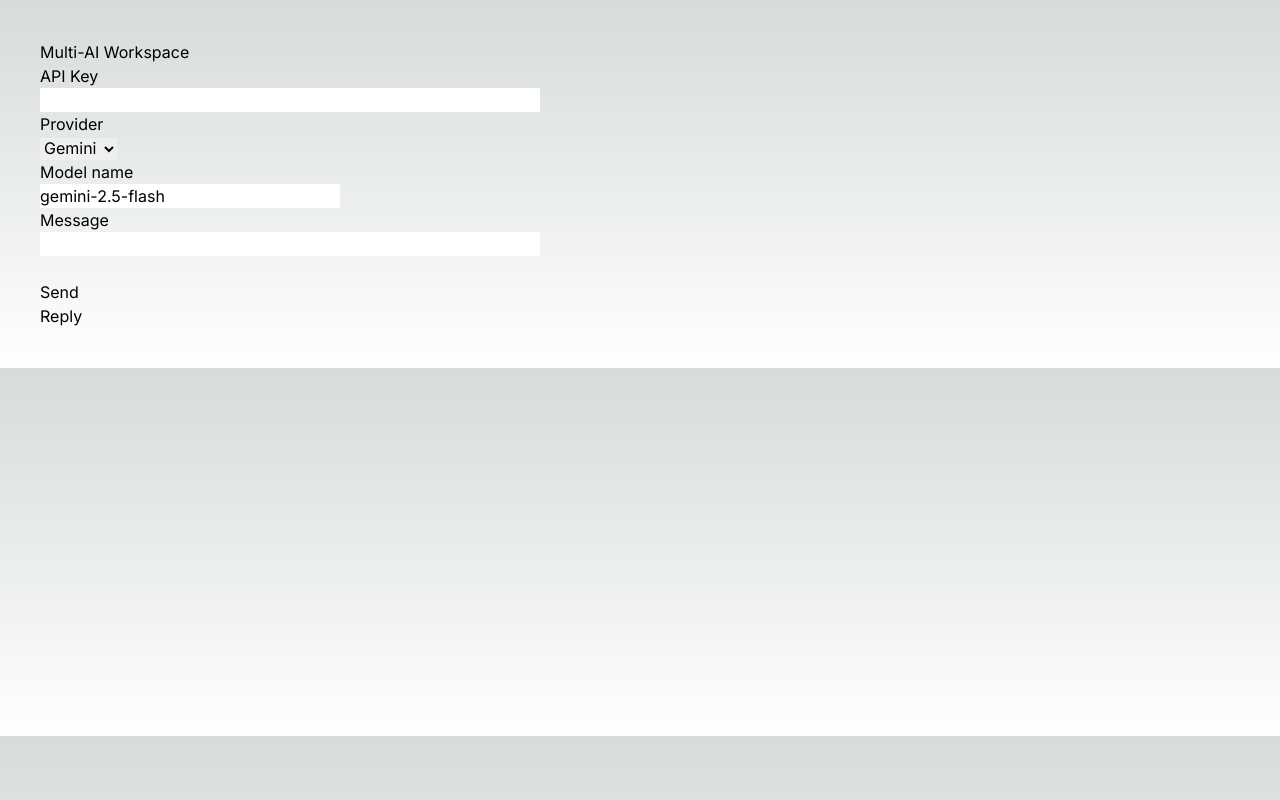
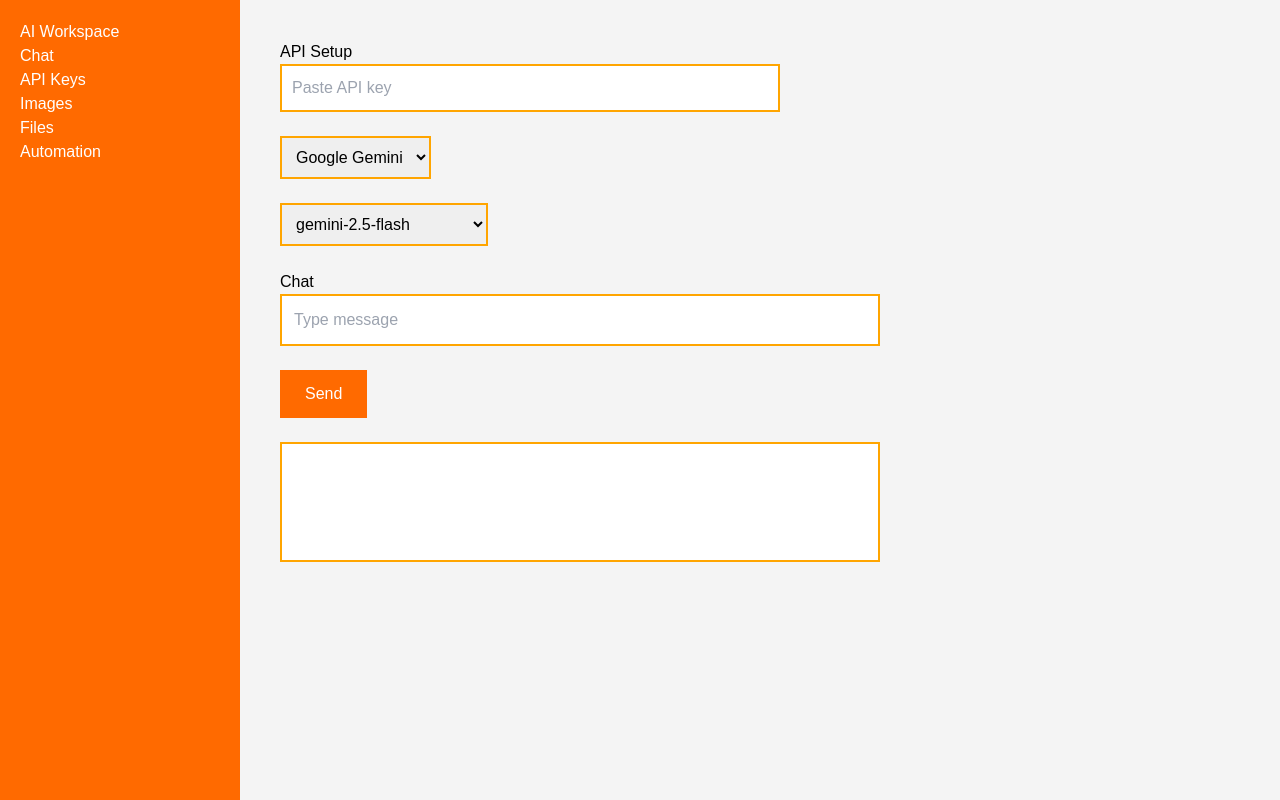
Before and after one commit to Orsuyedukonda151997/stackblitz-starters-84dqg1zm, a Next.js app: page / in a window 1280 px wide. Built offline with nearby package versions, Linux system fonts and the light colour scheme.

Commit message:
Update page.tsx

```diff
--- a/app/page.tsx
+++ b/app/page.tsx
@@ -2,167 +2,283 @@
 
 import { useState } from "react";
 
-export default function Home(){
+export default function Home() {
 
-  const [apiKey,setApiKey] =
-  useState("");
+  const providers:any = {
 
-  const [provider,setProvider] =
-  useState("gemini");
+    gemini: [
+      "gemini-2.5-flash",
+      "gemini-2.5-flash-lite",
+      "gemini-3-flash-preview",
+      "gemini-3.1-pro-preview"
+    ],
 
-  const [model,setModel] =
-  useState("gemini-2.5-flash");
+    openai: [
+      "gpt-4o-mini",
+      "gpt-4o",
+      "gpt-3.5-turbo"
+    ],
 
-  const [message,setMessage] =
-  useState("");
+    groq: [
+      "llama3-70b-8192",
+      "llama3-8b-8192",
+      "mixtral-8x7b-32768"
+    ],
 
-  const [reply,setReply] =
-  useState("");
+    claude: [
+      "claude-3-haiku-20240307",
+      "claude-3-sonnet-20240229"
+    ]
+
+  };
+
+
+
+  const [provider,setProvider] = useState("gemini");
+
+  const [model,setModel] = useState(providers.gemini[0]);
+
+  const [apiKey,setApiKey] = useState("");
+
+  const [message,setMessage] = useState("");
+
+  const [reply,setReply] = useState("");
+
+
+
+  function changeProvider(p:any){
+
+    setProvider(p);
+
+    setModel(providers[p][0]);
+
+  }
+
 
 
   async function send(){
 
+    if(!apiKey){
+      setReply("Enter API key first");
+      return;
+    }
+
     setReply("Thinking...");
 
     const res =
-      await fetch(
-        "/api/chat",
-        {
+      await fetch("/api/chat",{
         method:"POST",
-
         headers:{
-            "Content-Type":
-            "application/json"
+          "Content-Type":"application/json"
         },
-
-          body:
-          JSON.stringify({
-
-            apiKey,
+        body:JSON.stringify({
           provider,
           model,
+          apiKey,
           message
+        })
+      });
 
-          })
-        }
-      );
-
-    const data =
-      await res.json();
+    const data = await res.json();
 
     setReply(data.text);
 
   }
 
 
+
   return(
 
     <div style={{
-      padding:"40px"
+      display:"flex",
+      height:"100vh",
+      fontFamily:"Arial"
     }}>
 
 
-      <h1>
-        Multi-AI Workspace
-      </h1>
+
+      {/* sidebar */}
+
+      <div style={{
+        width:"240px",
+        background:"#ff6a00",
+        color:"white",
+        padding:"20px"
+      }}>
+
+        <h2>AI Workspace</h2>
+
+        <p>Chat</p>
+        <p>API Keys</p>
+        <p>Images</p>
+        <p>Files</p>
+        <p>Automation</p>
+
+      </div>
 
 
-      <h3>
-        API Key
-      </h3>
+
+      {/* main */}
+
+      <div style={{
+        flex:1,
+        padding:"40px",
+        background:"#f4f4f4"
+      }}>
+
+
+
+        <h2>API Setup</h2>
+
+
+        {/* api key */}
 
         <input
+
           value={apiKey}
-        onChange={
-          e=>setApiKey(
-            e.target.value
-          )
-        }
+
+          onChange={e=>setApiKey(e.target.value)}
+
+          placeholder="Paste API key"
+
           style={{
-          width:"500px"
+            width:"500px",
+            padding:"10px",
+            border:"2px solid orange"
           }}
-      />
 
-
-      <h3>
-        Provider
-      </h3>
-
-      <select
-        value={provider}
-        onChange={
-          e=>setProvider(
-            e.target.value
-          )
-        }
-      >
-
-        <option value="gemini">
-          Gemini
-        </option>
-
-        <option value="openai">
-          OpenAI
-        </option>
-
-        <option value="claude">
-          Claude
-        </option>
-
-        <option value="groq">
-          Groq
-        </option>
-
-      </select>
-
-
-      <h3>
-        Model name
-      </h3>
-
-      <input
-        value={model}
-        onChange={
-          e=>setModel(
-            e.target.value
-          )
-        }
-        style={{
-          width:"300px"
-        }}
-      />
-
-
-      <h3>
-        Message
-      </h3>
-
-      <input
-        value={message}
-        onChange={
-          e=>setMessage(
-            e.target.value
-          )
-        }
-        style={{
-          width:"500px"
-        }}
         />
 
 
         <br/><br/>
 
-      <button onClick={send}>
+
+        {/* provider */}
+
+        <select
+
+          value={provider}
+
+          onChange={e=>changeProvider(e.target.value)}
+
+          style={{
+            padding:"10px",
+            border:"2px solid orange"
+          }}
+
+        >
+
+          <option value="gemini">Google Gemini</option>
+
+          <option value="openai">OpenAI</option>
+
+          <option value="groq">Groq</option>
+
+          <option value="claude">Claude</option>
+
+        </select>
+
+
+
+        <br/><br/>
+
+
+        {/* model */}
+
+        <select
+
+          value={model}
+
+          onChange={e=>setModel(e.target.value)}
+
+          style={{
+            padding:"10px",
+            border:"2px solid orange"
+          }}
+
+        >
+
+          {
+
+            providers[provider].map((m:any)=>(
+
+              <option key={m} value={m}>
+
+                {m}
+
+              </option>
+
+            ))
+
+          }
+
+        </select>
+
+
+
+        <br/><br/>
+
+
+
+        <h3>Chat</h3>
+
+
+        <input
+
+          value={message}
+
+          onChange={e=>setMessage(e.target.value)}
+
+          placeholder="Type message"
+
+          style={{
+            width:"600px",
+            padding:"12px",
+            border:"2px solid orange"
+          }}
+
+        />
+
+
+        <br/><br/>
+
+
+        <button
+
+          onClick={send}
+
+          style={{
+            background:"#ff6a00",
+            color:"white",
+            padding:"12px 25px",
+            border:"none",
+            cursor:"pointer"
+          }}
+
+        >
+
           Send
+
         </button>
 
 
-      <h3>
-        Reply
-      </h3>
+        <br/><br/>
 
-      <div>
+
+        <div style={{
+          background:"white",
+          padding:"20px",
+          border:"2px solid orange",
+          width:"600px",
+          minHeight:"120px"
+        }}>
+
           {reply}
+
+        </div>
+
+
+
       </div>
 
 
```
Lines whose indentation alone changed are shown as unchanged.
